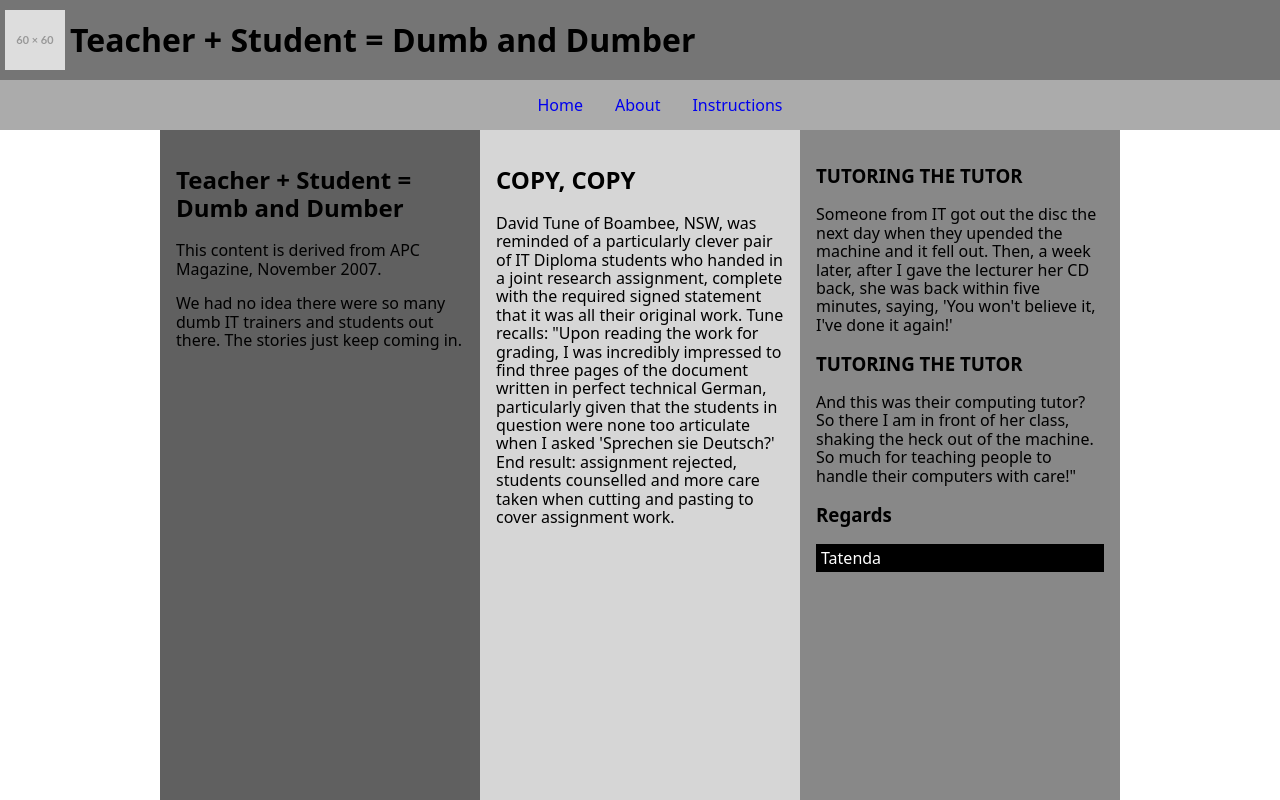
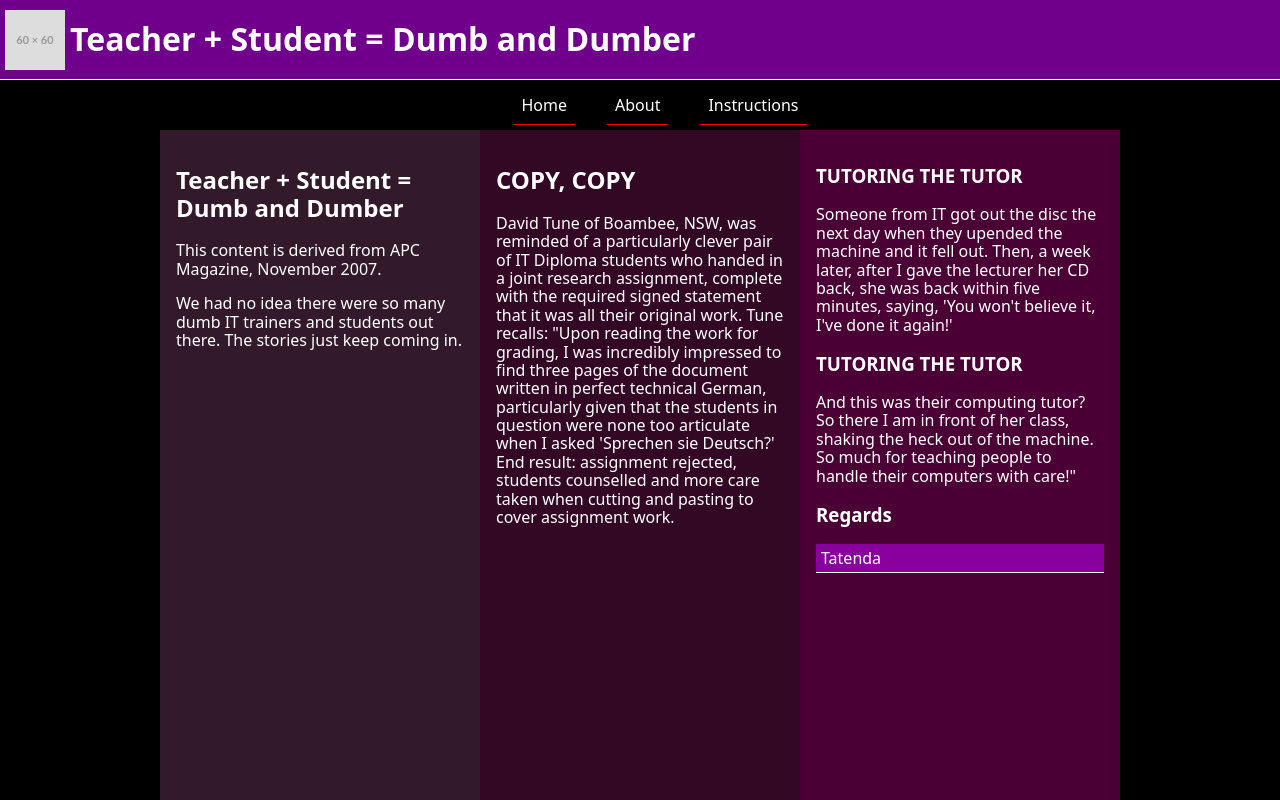
Before and after one commit to 4ktbabey/C4Prog-WT-26S2-Portfolio-Tatenda, a plain HTML site: page phase-1/index.html in a window 1280 px wide. Shown: the top 800 px of the page. Drawn offline with Linux system fonts and the light colour scheme.

Commit message:
feat: added colour scheme for site

```diff
--- a/assets/css/style.css
+++ b/assets/css/style.css
@@ -1,15 +1,18 @@
     body {
         display: grid;
         grid-template-rows: 60px 1fr minmax(650px, auto) minmax(100px, auto);
+        background-color: #000000;
     }
     header {
         display: flex;
         align-items: center;
-        background-color: #757575;
+        background-color: #a300ccaf;
+        backdrop-filter: blur(10px);
         position: sticky;
         top: 0;
         padding: 5px;
         height: 80px;
+        z-index: -1;
     }
     .menu {
     display: block;
@@ -56,7 +59,9 @@
     footer {
         display: flex;
         justify-content: space-between;
-        background-color: #000000;
+        background-color: #a300ccaf;
+        backdrop-filter: blur(10px);
+        border-bottom: 1px solid rgb(255, 255, 255);
         color: rgb(255, 255, 255);
         padding: 5px;
     }
@@ -79,10 +84,14 @@
     }
     header {
         display: flex;
-        background-color: #757575;
+        background-color: #a300ccaf;
+        backdrop-filter: blur(10px);
+        color: #ffffff;
+        border-bottom: 1px solid rgb(255, 255, 255);
         position: sticky;
         gap: 5px;
         top: 0;
+        z-index: 1;
     }
 
     .menu {
@@ -95,7 +104,9 @@
     .top-nav{
         position: sticky;
         top: 80px;
-        background-color: #ababab;
+        background-color: #000000;
+        backdrop-filter: blur(10px);
+        z-index: 1;
     }
     .top-nav ul{
         display: flex;
@@ -108,6 +119,9 @@
     }
     .top-nav a {
         text-decoration: none;
+        border-bottom: 1px solid red;
+        padding: 0.5em;
+        color: #ffffff;
     }
     main {
         display: grid;
@@ -122,34 +136,46 @@
     .article1 {
         grid-column: 1;
         grid-row: 1;
-        background-color: rgb(96, 96, 96);
+        background-color: #412337c4;
+        backdrop-filter: blur(10px);
+        color: #ffffff;
     }
     .article2 {
         grid-column: 2;
         grid-row: 1;
-        background-color: rgb(214, 214, 214);
+        background-color: #500e3c9f;
+        backdrop-filter: blur(10px);
+        color: #ffffff;
     }
     .article3 {
         grid-column: 1;
         grid-row: 2;
-        background-color: rgb(214, 214, 214);
+        background-color: #412337c4;
+        backdrop-filter: blur(10px);
+        color: #ffffff;
     }
     .article4 {
         grid-column: 2;
         grid-row: 2;
-        background-color: rgb(96, 96, 96);
+        background-color: #500e3c9f;
+        backdrop-filter: blur(10px);
+        color: #ffffff;
     }
     #aside-main{
         display: block;
         grid-column: 3;
         grid-row: 1/3;
-        background-color: rgb(136, 136, 136);
+        background-color: #5a003fd3;
+        backdrop-filter: blur(10px);
+        color: #ffffff;
     }
     footer {
         display: flex;
         justify-content: space-between;
-        background-color: #000000;
+        background-color: #a300ccaf;
+        backdrop-filter: blur(10px);
         color: rgb(255, 255, 255);
+        border-bottom: 1px solid rgb(255, 255, 255);
     }
     footer li {
         list-style: none;
```
